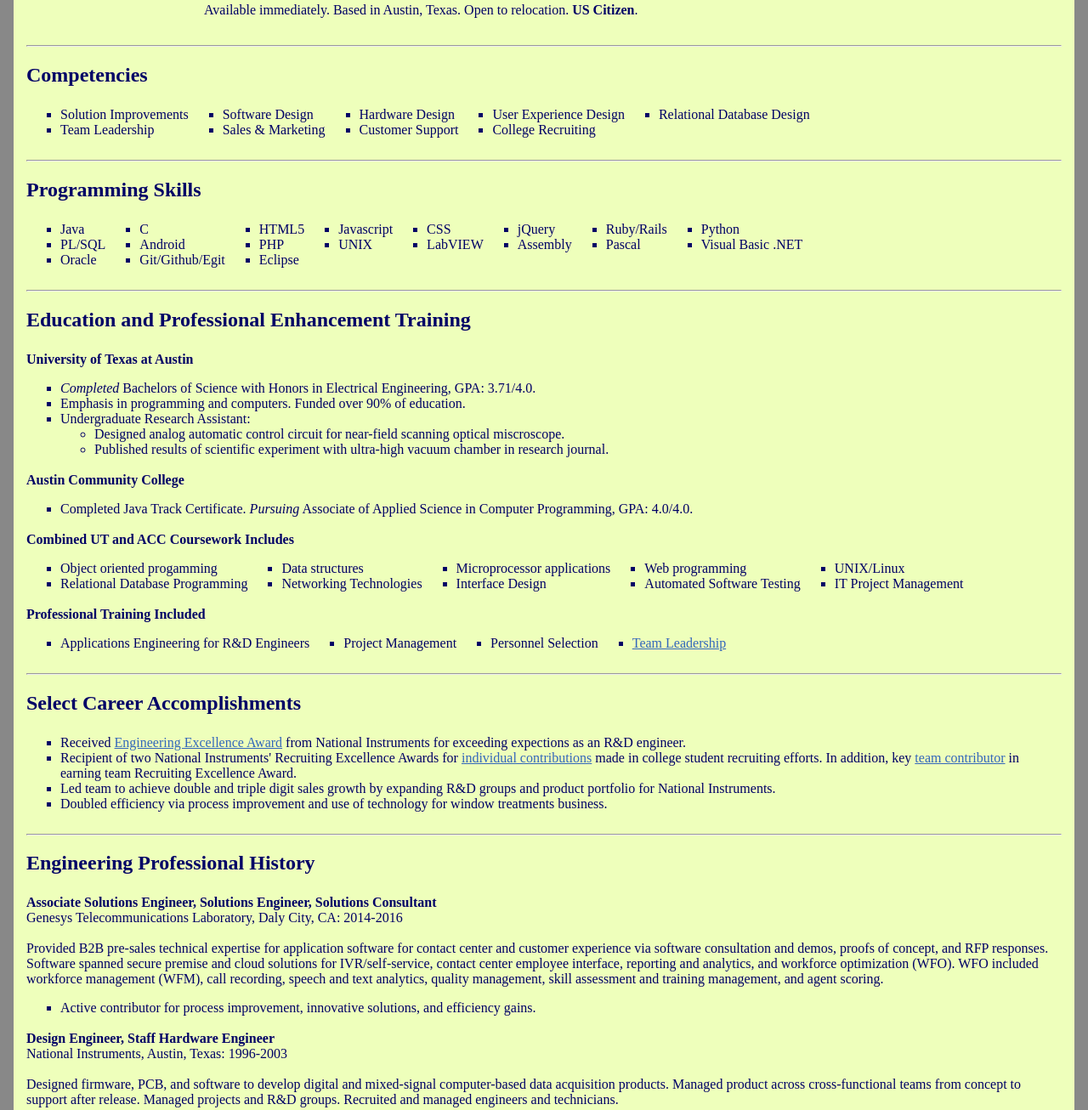
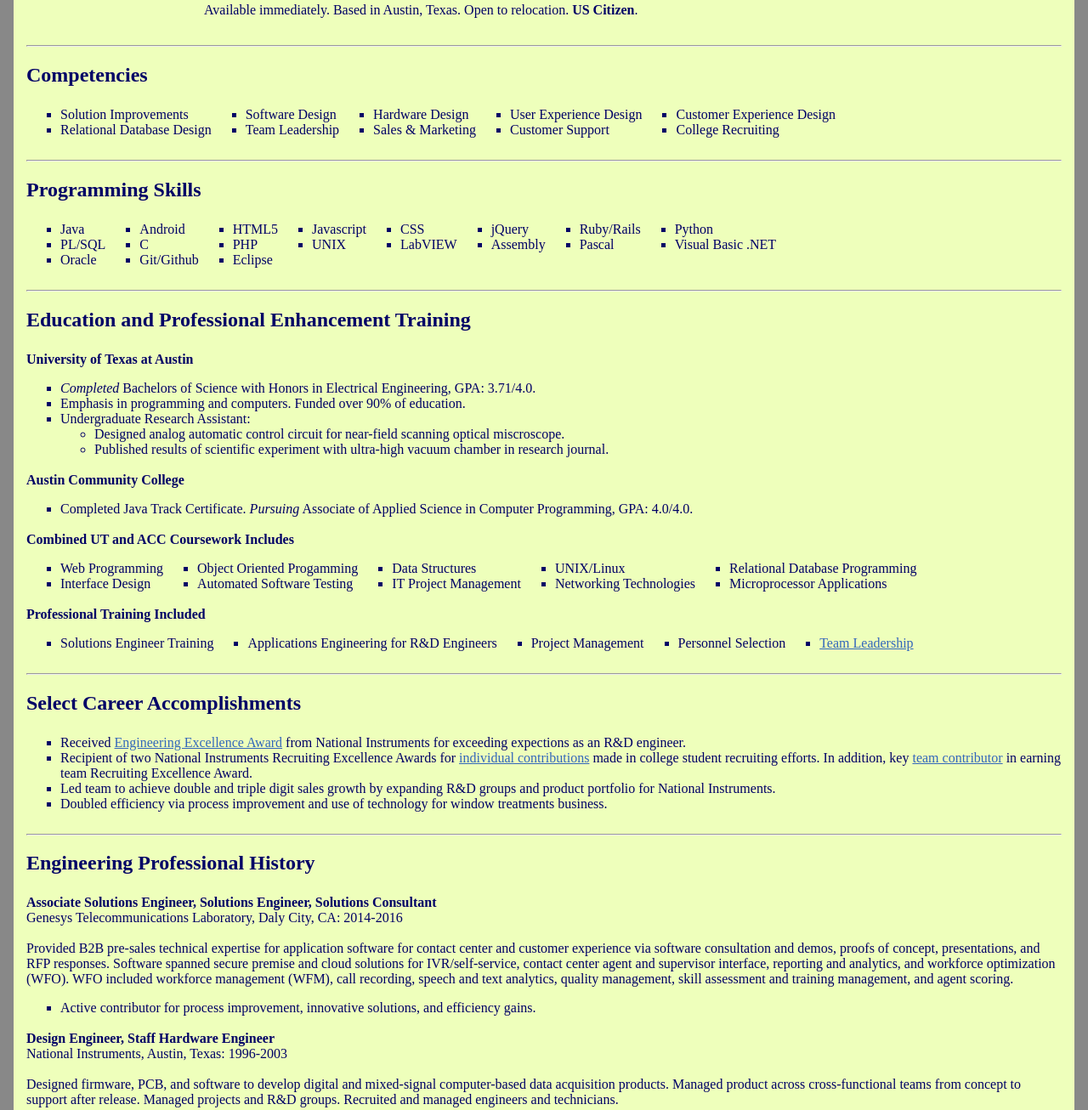
Before and after one commit to waqargithub/waqarmprowebsite, a plain HTML site: page index.htm in a window 1280 px wide. Shown: the part 636-1942 px from the top of the page at 85% size. Drawn offline with Linux system fonts and the light colour scheme.

Commit message:
Cleaned up resume content in index.htm

```diff
--- a/index.htm
+++ b/index.htm
@@ -114,11 +114,11 @@ printBulletList("", 0, traitsArray2, 1);
 <script type="text/javascript">
 /* <![CDATA[ */
 
-competencyArray = new Array("Solution Improvements", "Software Design", "Hardware Design", "User Experience Design", "Relational Database Design", "Team Leadership", "Sales & Marketing", "Customer Support", "College Recruiting");
+competencyArray = new Array("Solution Improvements", "Software Design", "Hardware Design", "User Experience Design", "Customer Experience Design", "Relational Database Design", "Team Leadership", "Sales & Marketing", "Customer Support", "College Recruiting");
 printBulletList("Competencies", 2, competencyArray, 5);
 document.write("<br>");
 document.write("<hr>");
-programmingArray = new Array("Java", "C", "HTML5", "Javascript", "CSS", "jQuery", "Ruby/Rails", "Python", "PL/SQL", "Android", "PHP", "UNIX", "LabVIEW", "Assembly", "Pascal", "Visual Basic .NET", "Oracle", "Git/Github/Egit", "Eclipse");
+programmingArray = new Array("Java", "Android", "HTML5", "Javascript", "CSS", "jQuery", "Ruby/Rails", "Python", "PL/SQL", "C", "PHP", "UNIX", "LabVIEW", "Assembly", "Pascal", "Visual Basic .NET", "Oracle", "Git/Github", "Eclipse");
 printBulletList("Programming Skills", 2, programmingArray, 8);
 document.write("<br>");
 document.write("<hr>");
@@ -146,17 +146,17 @@ document.write("<hr>");
 <script type="text/javascript">
 /* <![CDATA[ */
 
-courseArray = new Array("Object oriented progamming", "Data structures", "Microprocessor applications", "Web programming", "UNIX/Linux", "Relational Database Programming", "Networking Technologies", "Interface Design", "Automated Software Testing", "IT Project Management");
+courseArray = new Array("Web Programming", "Object Oriented Progamming", "Data Structures", "UNIX/Linux", "Relational Database Programming", "Interface Design", "Automated Software Testing", "IT Project Management", "Networking Technologies", "Microprocessor Applications");
 printBulletList("Combined UT and ACC Coursework Includes", 4, courseArray, 5);
 document.write("<br>");
-NIArray = new Array("Applications Engineering for R&D Engineers", "Project Management", "Personnel Selection", "<a id='teamLeadershipHover' class='modalSpan' href='images/teamLeadership.jpg'>Team Leadership</a>");
-printBulletList("Professional Training Included", 4, NIArray, 4);
+NIArray = new Array("Solutions Engineer Training", "Applications Engineering for R&D Engineers", "Project Management", "Personnel Selection", "<a id='teamLeadershipHover' class='modalSpan' href='images/teamLeadership.jpg'>Team Leadership</a>");
+printBulletList("Professional Training Included", 4, NIArray, 5);
 document.write("<br>");
 document.write("<hr>");
 
 var accomplishmentArray = new Array (4);
 accomplishmentArray[0] = "Received <a id='engineeringExcellenceHover' class='modalSpan' href='images/engineeringExcellence.jpg'>Engineering Excellence Award</a> from National Instruments for exceeding expections as an R&D engineer.";
-accomplishmentArray[1] = "Recipient of two National Instruments' Recruiting Excellence Awards for <a id='individualRecruitingHover' class='modalSpan' href='images/individualRecruiting.jpg'>individual contributions</a> made in college" +
+accomplishmentArray[1] = "Recipient of two National Instruments Recruiting Excellence Awards for <a id='individualRecruitingHover' class='modalSpan' href='images/individualRecruiting.jpg'>individual contributions</a> made in college" +
     " student recruiting efforts. In addition, key <a id='teamRecruitingHover' class='modalSpan' href='images/teamRecruiting.jpg'>team contributor</a> in earning team Recruiting Excellence Award.";
 accomplishmentArray[2] = "Led team to achieve double and triple digit sales growth by expanding R&D groups and product portfolio for National Instruments.";
 accomplishmentArray[3] = "Doubled efficiency via process improvement and use of technology for window treatments business.";
@@ -171,8 +171,8 @@ document.write("<hr>");
 Genesys Telecommunications Laboratory, Daly City, CA: 2014-2016<br>
 <br>
 <p>Provided B2B pre-sales technical expertise for application software for contact center and customer experience
-via software consultation and demos, proofs of concept, and RFP responses. Software spanned secure premise and
-cloud solutions for IVR/self-service, contact center employee interface, reporting and analytics, and workforce
+via software consultation and demos, proofs of concept, presentations, and RFP responses. Software spanned secure premise and
+cloud solutions for IVR/self-service, contact center agent and supervisor interface, reporting and analytics, and workforce
 optimization (WFO). WFO included workforce management (WFM), call recording, speech and text analytics,
 quality management, skill assessment and training management, and agent scoring.</p>
 
```
